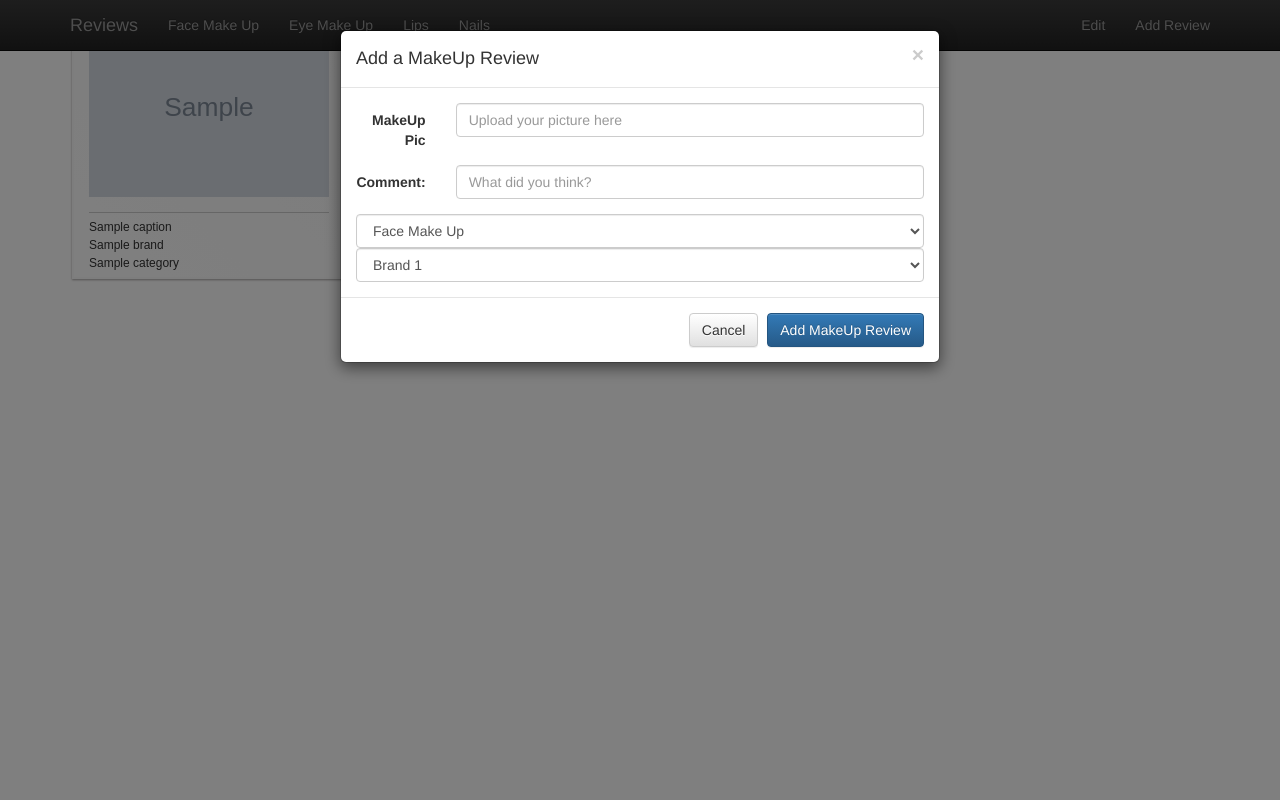
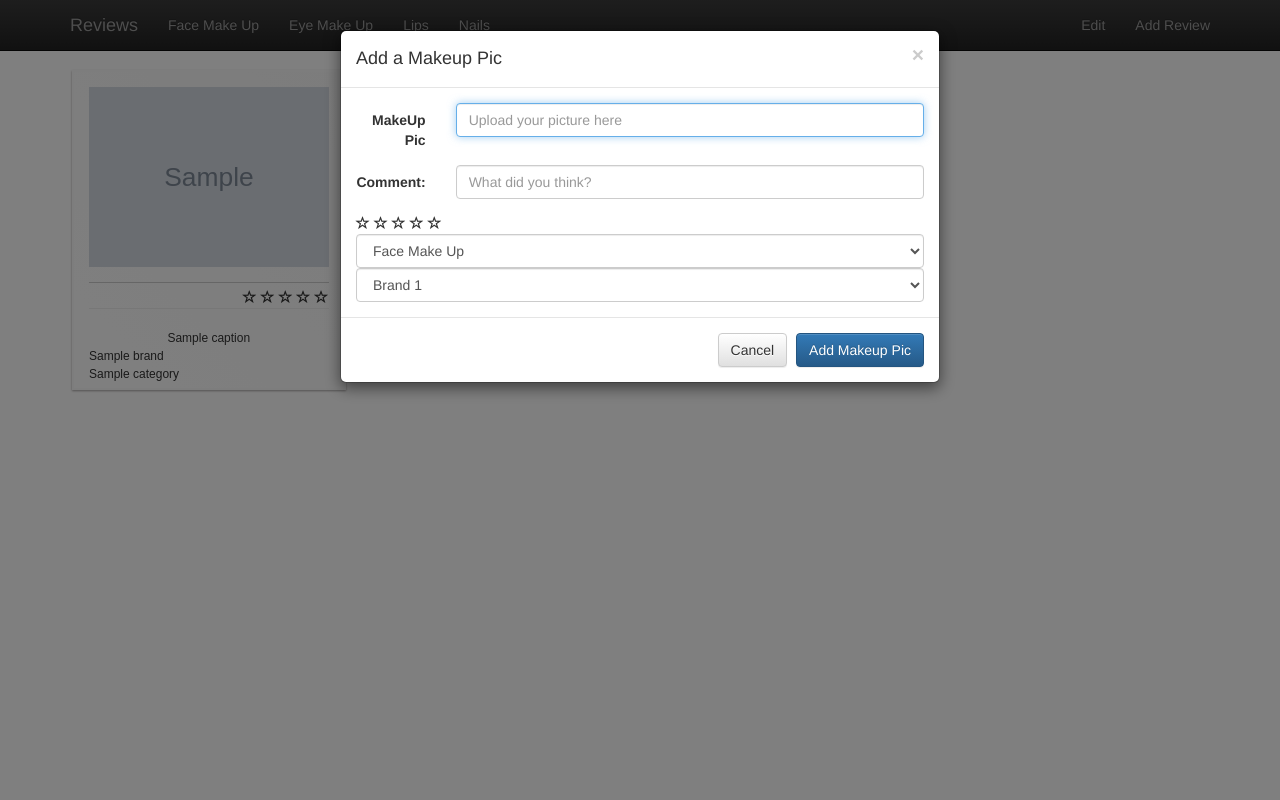
Before and after one commit to yashiy/MakeUpReviews, a Python web app: template templates/mainpage.html in a window 1280 px wide, after a click on "Add Review". Run offline with Jinja, Linux system fonts and the light colour scheme; the template is opened without the code that fills it: most values are stand-ins (such as "Sample title", 1, 10 or a date in 2020); grey boxes marked "Sample" are stand-in pictures; some libraries are stand-ins or nearby versions.

Commit message:
stars working for add review

```diff
--- /dev/null
+++ b/static/js/makeUpPics.js
@@ -0,0 +1,86 @@
+var rh = rh || {};
+rh.wp = rh.wp || {};
+
+rh.wp.editing = false;
+
+rh.wp.attachEventHandler = function() {
+	$("#insert-pic-modal").on('shown.bs.modal', function() {
+		$("input[name=image_url]").focus();
+	});
+}
+
+rh.wp.enableButtons = function() {
+
+	$("#toggle-edit").click(function() {
+		if (rh.wp.editing) {
+			rh.wp.editing = false;
+			$(".edit-actions").addClass("hidden");
+			$(this).html("Edit");
+		} else {
+			rh.wp.editing = true;
+			$(".edit-actions").removeClass("hidden");
+			$(this).html("Done");
+		}
+	});
+
+	$("#add-pic").click(
+			function() {
+				$("#insert-pic-modal .modal-title").html("Add a Makeup Pic");
+				$("#insert-pic-modal button[type=submit]").html(
+						"Add Makeup Pic");
+
+				$("#insert-pic-modal input[name=image_url]").val("");
+				$("#insert-pic-modal input[name=caption]").val("");
+				$("#insert-pic-modal input[name=entity_key]").val("").prop(
+						"disabled", true);
+
+			});
+
+	$(".edit-pics").click(
+			function() {
+				$("#insert-pic-modal .modal-title")
+						.html("Edit this Makeup Pic");
+				$("#insert-pic-modal button[type=submit]").html(
+						"Edit Makeup Pic");
+
+				image_url = $(this).find(".image_url").html();
+				caption = $(this).find(".caption").html();
+				entity_key = $(this).find(".entity_key").html();
+				$("#insert-pic-modal input[name=image_url]").val(image_url);
+				$("#insert-pic-modal input[name=caption]").val(caption);
+				$("#insert-pic-modal input[name=entity_key]").val(entity_key)
+						.prop("disabled", false);
+
+			});
+
+	$(".pin").click(function() {
+		$('#enlarge-pic-id').attr('src', $(this).children('img').attr("src"));
+		$('.enlarge-caption-text').text($(this).children('.caption').text());
+		$('.enlarge-brand').text($(this).children('.brand').text());
+		$('.enlarge-category').text($(this).children('.category').text());
+		$('#enlarge-pic').modal('show');
+	})
+}
+
+
+$(".star").hover(function(){
+	console.log(this);
+	var index = $('.star').index(this);
+	for(var i =0;i <= index; i++){
+		$('#star'+(i+1)).removeClass("glyphicon-star-empty");
+		$('#star'+(i+1)).addClass("glyphicon-star");
+	}
+}, function(){
+	$('.star').removeClass("glyphicon-star");
+	$('.star').addClass("glyphicon-star-empty");
+
+});
+
+
+
+
+
+$(document).ready(function() {
+	rh.wp.enableButtons();
+	rh.wp.attachEventHandler();
+});
--- /dev/null
+++ b/static/stylesheets/makeUpReviews_withbootstrap.css
@@ -0,0 +1,13 @@
+body {
+  padding-top: 70px;
+  background-color: #8B95A0;
+}
+
+.caption {
+  text-align: center;
+}
+
+.edit-actions {
+  position: relative;
+  top: -7px;
+}
--- a/static/stylesheets/pinterest.css
+++ b/static/stylesheets/pinterest.css
@@ -75,4 +75,10 @@
     -moz-column-count: 4;
     column-count: 4;
   }
+
+.rating {
+	margin: auto;
 }
+
+
+}
--- a/templates/mainpage.html
+++ b/templates/mainpage.html
@@ -5,7 +5,7 @@
 <meta charset="utf-8">
 <meta http-equiv="X-UA-Compatible" content="IE=edge">
 <meta name="viewport" content="width=device-width, initial-scale=1">
-<title>Weather Pics</title>
+<title>Make Up Reviews</title>
 
 <link rel="stylesheet" type="text/css"
 	href="/static/stylesheets/makeUpReviews_withbootstrap.css">
@@ -77,9 +77,19 @@
 					</button>
 				</div>
 				<img src="{{ makeup.image_url }}" alt="A picture of weather">
-				<p class="caption">{{makeup.caption}}</p>
-				<p class="brand">{{makeup.brand}}</p>
-				<p class="category">{{makeup.category}}</p>
+				<div class="rating pull-right">
+					<span class="glyphicon glyphicon-star-empty"></span> <span
+						class="glyphicon glyphicon-star-empty"></span> <span
+						class="glyphicon glyphicon-star-empty"></span> <span
+						class="glyphicon glyphicon-star-empty"></span> <span
+						class="glyphicon glyphicon-star-empty"></span>
+				</div>
+				<hr>
+				<div>
+					<p class="caption">{{makeup.caption}}</p>
+					<p class="brand">{{makeup.brand}}</p>
+					<p class="category">{{makeup.category}}</p>
+				</div>
 				<!-- take out later -->
 			</div>
 			{% endfor %}
@@ -119,6 +129,16 @@
 							</div>
 						</div>
 
+
+						<div class="add-review-rating">
+							<span class="glyphicon glyphicon-star-empty star" id="star1"></span>
+							<span class="glyphicon glyphicon-star-empty star" id="star2"></span>
+							<span class="glyphicon glyphicon-star-empty star" id="star3"></span>
+							<span class="glyphicon glyphicon-star-empty star" id="star4"></span>
+							<span class="glyphicon glyphicon-star-empty star" id="star5"></span>
+						</div>
+
+
 						<select class="form-control" name="category">
 							<option value="Face Make Up">Face Make Up</option>
 							<option value="Eye Make Up">Eye Make Up</option>
@@ -144,8 +164,8 @@
 
 
 
-	<div class="modal fade" id="enlarge-pic" tabindex="-1"
-		role="dialog" aria-labelledby="Insert WeatherPic" aria-hidden="true">
+	<div class="modal fade" id="enlarge-pic" tabindex="-1" role="dialog"
+		aria-labelledby="Insert WeatherPic" aria-hidden="true">
 		<div class="modal-dialog">
 			<div class="modal-content">
 				<div class="modal-header">
@@ -154,15 +174,15 @@
 					</button>
 				</div>
 				<div class="modal-body">
-					<div class = "enlarge-pic-img">
-						<img id="enlarge-pic-id"/>
+					<div class="enlarge-pic-img">
+						<img id="enlarge-pic-id" />
 					</div>
-					<div class = "enlarge-caption">
-						<h3 class = "enlarge-caption-text"></h3>
+					<div class="enlarge-caption">
+						<h3 class="enlarge-caption-text"></h3>
 					</div>
 					<div>
-						<h4 class = "enlarge-brand"></h4>
-						<h4 class = "enlarge-category"></h4>
+						<h4 class="enlarge-brand"></h4>
+						<h4 class="enlarge-category"></h4>
 					</div>
 
 				</div>
```
